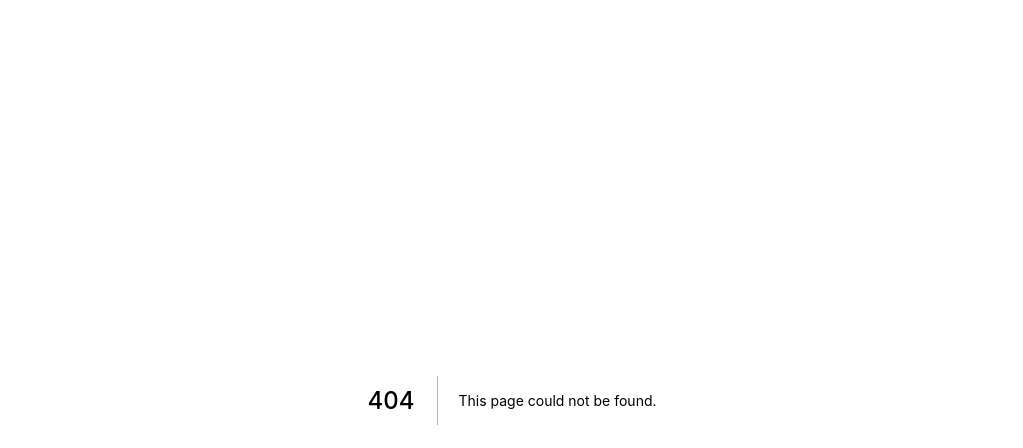
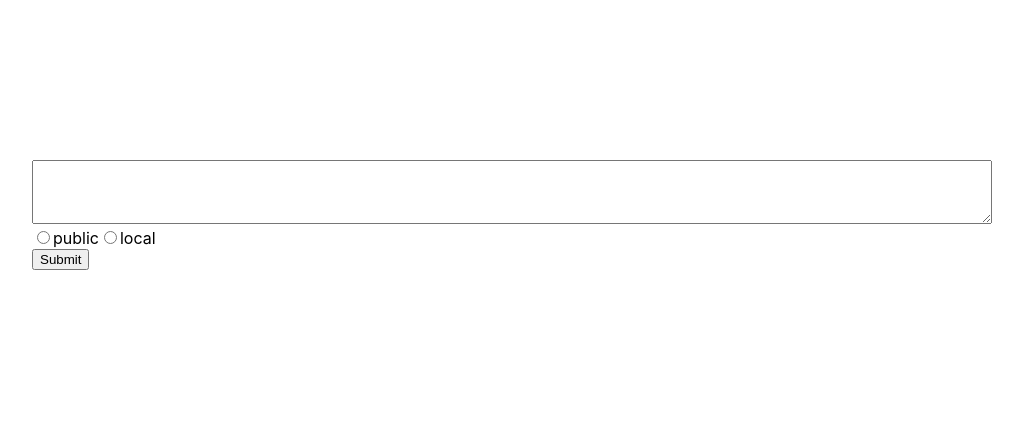
Before and after one commit to irXTTvPerson/bonduc, a Next.js app in the folder src/fe/web/: page /f/pod in a window 1280 px wide. Before the commit this address had no page. Shown: the top 448 px of the page, without its empty margins (128-1151 px from the left). Built offline with nearby package versions, Linux system fonts and the light colour scheme.

Commit message:
[#10/dev/fe,be/web] PodEditor画面作成

```diff
--- /dev/null
+++ b/src/fe/web/components/pod/editor.tsx
@@ -0,0 +1,108 @@
+import type { NextPage } from "next"
+import { Dispatch, SetStateAction, useEffect, useState } from "react"
+import { useForm, SubmitHandler } from "react-hook-form"
+import styles from "../../styles/PodEditor.module.css"
+
+type Inputs = {
+  body: string
+  to: string[]
+}
+
+const query = `
+mutation ($body: String!, $to: [String!]!) {
+	createPod(
+    body: $body
+    to: $to
+  ) {
+    id
+    body
+    created_at
+    from {
+      screen_name
+      identifier_name
+    }
+  }
+}
+`
+
+const RenderForm = () => {
+  const {
+    register,
+    handleSubmit,
+    formState: { errors }
+  } = useForm<Inputs>()
+
+  const [result, setResult] = useState("")
+  const onSubmit: SubmitHandler<Inputs> = async (data: Inputs): Promise<void> => {
+    setResult("podding...")
+    try {
+      const res = await fetch(`${process.env.NEXT_PUBLIC_BE_WEB_URL}/graphql`, {
+        headers: {
+          "Content-Type": "application/json"
+        },
+        method: "POST",
+        mode: "cors",
+        credentials: "include",
+        body: JSON.stringify({
+          operationName: null,
+          variables: {
+            body: data.body,
+            to: data.to
+          },
+          query: query
+        })
+      })
+
+      if (res.ok) {
+        setResult("post success")
+      } else {
+        console.log(res.statusText)
+        setResult("post failed")
+      }
+    } catch (e) {
+      console.error(e)
+      setResult("post error")
+    }
+  }
+
+  return (
+    <>
+      <form onSubmit={handleSubmit(onSubmit)}>
+        <div>
+          <textarea
+            className={styles.textarea}
+            {...register("body", { required: true })}
+          ></textarea>
+        </div>
+        <label>
+          <input
+            type="radio"
+            id="public"
+            {...register("to", { required: true })}
+            value={["https://www.w3.org/ns/activitystreams#Public"]}
+          />
+          public
+        </label>
+        <label>
+          <input
+            type="radio"
+            id="local"
+            {...register("to", { required: true })}
+            value={["https://www.w3.org/ns/activitystreams#Local"]}
+          />
+          local
+        </label>
+        <div>
+          <input type="submit" />
+        </div>
+      </form>
+      {errors.body || errors.to ? "all fields are required" : result}
+    </>
+  )
+}
+
+const PodEditor: NextPage = () => {
+  return <div className={styles.container}>{RenderForm()}</div>
+}
+
+export default PodEditor
--- /dev/null
+++ b/src/fe/web/pages/f/pod.tsx
@@ -0,0 +1,12 @@
+import PodEditor from "../../components/pod/editor"
+import type { NextPage } from "next"
+
+const PostPod: NextPage = () => {
+  return (
+    <>
+      <PodEditor />
+    </>
+  )
+}
+
+export default PostPod
--- /dev/null
+++ b/src/fe/web/styles/PodEditor.module.css
@@ -0,0 +1,9 @@
+.container {
+  padding: 10rem 10rem;
+}
+
+.textarea {
+  width: 100%;
+  height: 100%;
+  padding: 1rem;
+}
```
Also changed, not shown: 1 other file (tests, documents, lock files or other folders).
